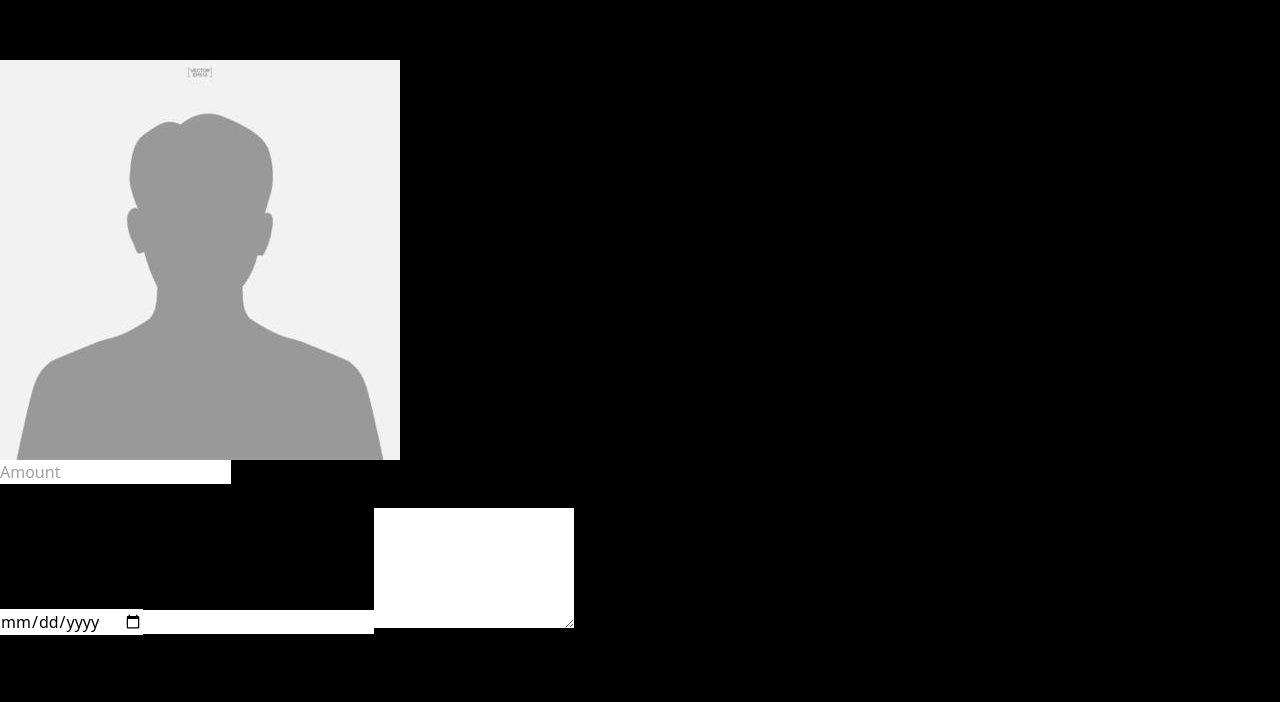
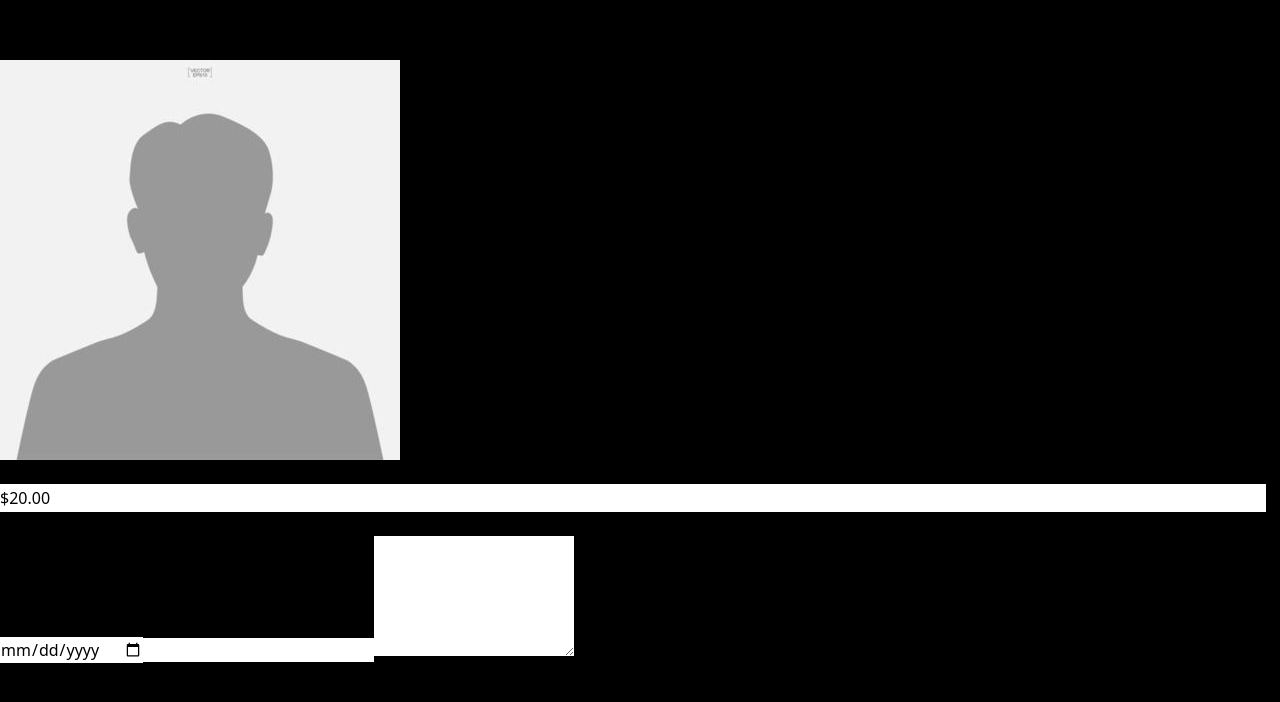
Before and after one commit to MAZINO001/budget-app, a React (Vite) app in the folder budget/: page /addnew in a window 1280 px wide. Shown: the part 244-946 px from the top of the page. Built offline with nearby package versions, Linux system fonts and the light colour scheme.

Commit message:
working on reactprime

```diff
--- a/budget/src/App.jsx
+++ b/budget/src/App.jsx
@@ -23,6 +23,7 @@ const router = createBrowserRouter([
     element: <ErrorPage />,
   },
 ]);
+
 function App() {
   return (
     <div className="App bg-black ">
--- a/budget/src/components/global/PreBuildComp.jsx
+++ b/budget/src/components/global/PreBuildComp.jsx
@@ -0,0 +1,54 @@
+import { useState } from "react";
+import { Dropdown } from "primereact/dropdown";
+export function Rnage() {
+  const [selectedCity, setSelectedCity] = useState(null);
+  const cities = [{ range: "Month" }, { range: "Week" }, { range: "Day" }];
+
+  return (
+    <div className="card flex justify-content-center ">
+      <Dropdown
+        value={selectedCity}
+        onChange={(e) => setSelectedCity(e.value)}
+        options={cities}
+        optionLabel="range"
+        placeholder="Month"
+        className="w-full md:w-14rem "
+      />
+    </div>
+  );
+}
+
+//input bumbers
+
+import { InputNumber } from "primereact/inputnumber";
+
+export default function Input1() {
+  const [value1, setValue1] = useState(20);
+
+  return (
+    <div className="card flex flex-wrap gap-3 p-fluid">
+      <div className="flex-auto">
+        <label htmlFor="stacked-buttons" className="font-bold block mb-2">
+          Stacked
+        </label>
+        <InputNumber
+          inputId="stacked-buttons"
+          value={value1}
+          onValueChange={(e) => setValue1(e.value)}
+          showButtons
+          mode="currency"
+          currency="USD"
+        />
+      </div>
+    </div>
+  );
+}
+//button Component
+import { Button } from "primereact/button";
+export function AddButton() {
+  return (
+    <div className="card flex justify-content-center">
+      <Button label="Submit" />
+    </div>
+  );
+}
--- a/budget/src/components/global/TopBar.jsx
+++ b/budget/src/components/global/TopBar.jsx
@@ -1,5 +1,6 @@
 import { GoBellFill } from "react-icons/go";
 import avatar from "../../assets/avatar.jpg";
+import { Rnage } from "./PreBuildComp";
 export default function TopBar() {
   return (
     <div className=" w-full h-[50px] flex justify-between items-center px-2">
@@ -8,7 +9,7 @@ export default function TopBar() {
       </div>
       <div className="flex items-center gap-4 ">
         <div className="w-[80px] h-[35px] pl-4  flex items-center gap-4 bg-gray-700 rounded-md">
-          range
+          <Rnage />
         </div>
         <GoBellFill className="text-2xl cursor-pointer" />
         <img
--- a/budget/src/components/pages/AddNew.jsx
+++ b/budget/src/components/pages/AddNew.jsx
@@ -1,37 +1,36 @@
-// import { ChartBars } from "../Dashboard/Charts";
-
+// import ButtonsDemo from "../global/PreBuildComp";
 // export default function ew() {
 //   return (
-//     <div className="flex flex-col mb-2 mx-2 h-[89vh] ">
-//       <div className="bg-gray-700 h-[4rem] rounded-md flex justify-between items-center mb-2 px-2">
-//         <button className="bg-gray-600 p-2 rounded-md md:text-lg text-md capitalize font-semibold tracking-wider cursor-pointer">
-//           transction
-//         </button>
-//         <button className="bg-gray-600 p-2 rounded-md md:text-lg text-md capitalize font-semibold tracking-wider cursor-pointer">
-//           budget
-//         </button>
-//         <button className="bg-gray-600 p-2 rounded-md md:text-lg text-md capitalize font-semibold tracking-wider cursor-pointer ">
-//           davings
-//         </button>
+//     <div className="flex gap-2 h-[100%] mx-2 mb-2 text-black">
+//       <div className="bg-gray-700 w-[50%] p-2 flex flex-col gap-y-2">
+//       <ButtonsDemo/>
+//         <div className="bg-white h-[25%]">categories</div>
+//         <input type="date" />
+//         <input type="datetime" />
+//         <textarea name="" id="" cols="20" rows="5"></textarea>
+//         <button type="submit" className="bg-red-500 ">add transaction</button>
 //       </div>
-
-//       <div className="bg-gray-700 h-[100%] rounded-md">
-//         <ChartBars />
+//       <div className="w-[50%] h-[98.5%]">
+//         <div className="bg-gray-700 h-[50%] p-2  mb-2">test</div>
+//         <div className="bg-gray-700 h-[50%] p-2 ">test</div>
 //       </div>
 //     </div>
 //   );
 // }
 
+/* index.css */
+import Input1, { AddButton } from "../global/PreBuildComp";
+
 export default function ew() {
   return (
     <div className="flex gap-2 h-[100%] mx-2 mb-2 text-black">
       <div className="bg-gray-700 w-[50%] p-2 flex flex-col gap-y-2">
-        <input type="number" placeholder="Amount" />
+        <Input1 />
         <div className="bg-white h-[25%]">categories</div>
         <input type="date" />
         <input type="datetime" />
         <textarea name="" id="" cols="20" rows="5"></textarea>
-        <button type="submit" className="bg-red-500 ">add transaction</button>
+        <AddButton />
       </div>
       <div className="w-[50%] h-[98.5%]">
         <div className="bg-gray-700 h-[50%] p-2  mb-2">test</div>
```
